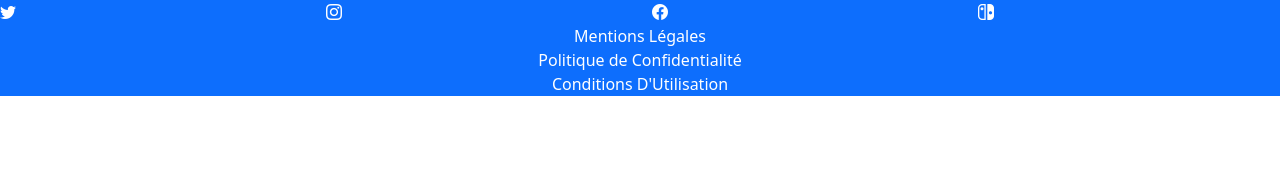
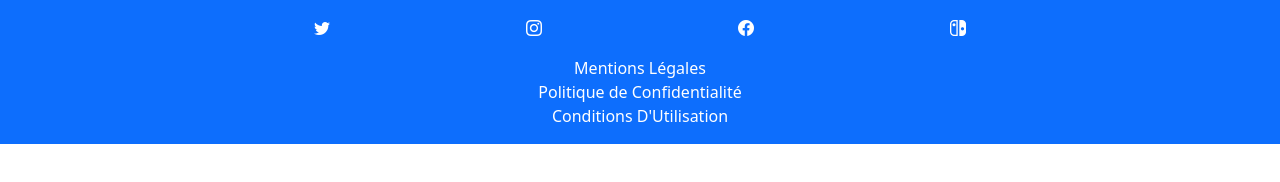
Before and after one commit to Vburel76/exercice-pokemon, a plain HTML site: page index.html in a window 1280 px wide. Drawn offline with nearby package versions, Linux system fonts and the light colour scheme.

Commit message:
footer ok

```diff
--- a/index.html
+++ b/index.html
@@ -19,13 +19,13 @@
 
     </main>
 
-    <footer class="bg-primary row">
+    <footer class="bg-primary row p-3">
         <div class="col">
-            <div class="row">
-                <div class="col"><i class="bi bi-twitter text-white blanc"></i></div>
-                <div class="col"><i class="bi bi-instagram text-white blanc"></i></div>
-                <div class="col"><i class="bi bi-facebook text-white blanc"></i></div>
-                <div class="col"><i class="bi bi-nintendo-switch text-white blanc"></i></div>
+            <div class="row d-flex justify-content-center mb-3">
+                <div class="col-2  text-center"><i class="bi bi-twitter text-white blanc"></i></div>
+                <div class="col-2  text-center"><i class="bi bi-instagram text-white blanc"></i></div>
+                <div class="col-2  text-center"><i class="bi bi-facebook text-white blanc"></i></div>
+                <div class="col-2  text-center"><i class="bi bi-nintendo-switch text-white blanc"></i></div>
 
             </div>
             <div class="row">
```
